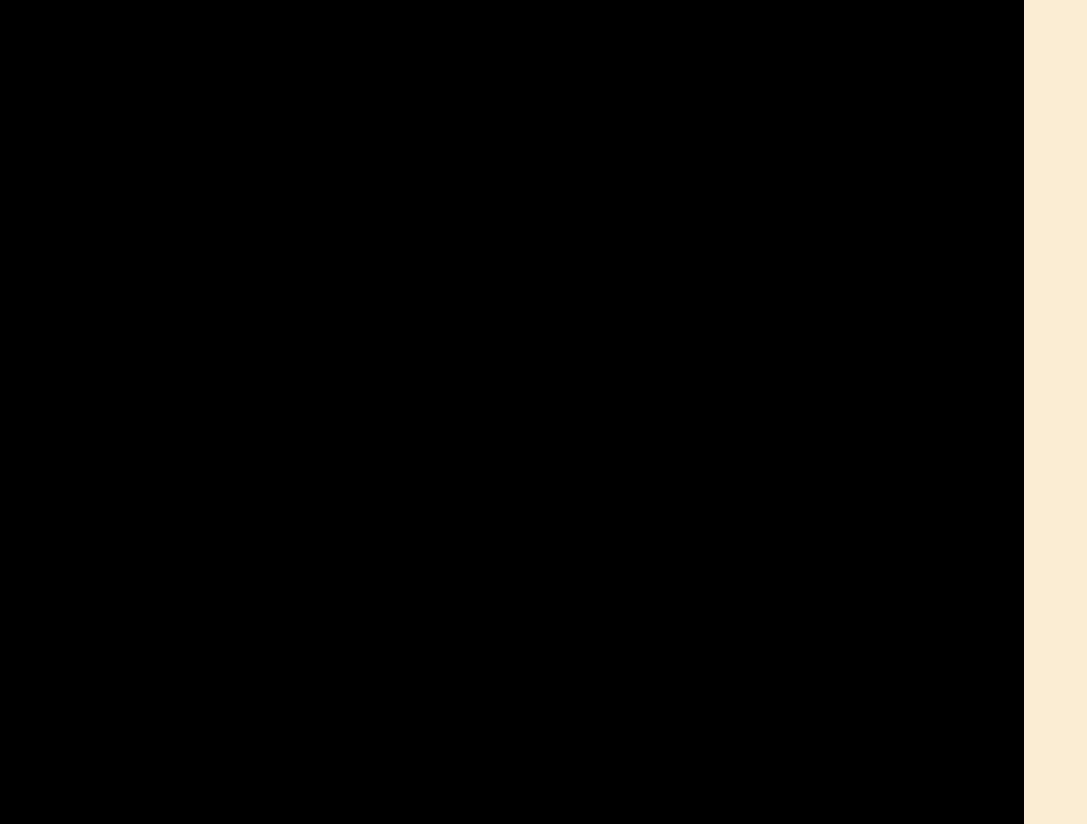
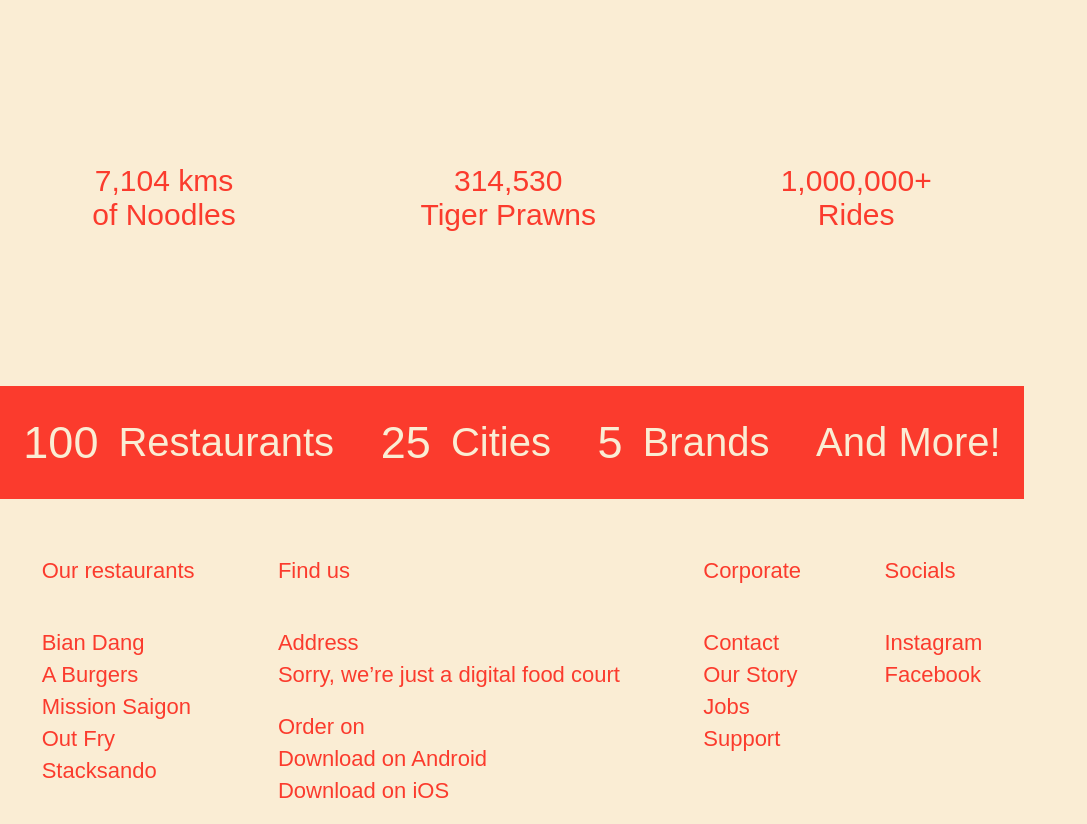
Before and after one commit to Freekson/Tester, a plain HTML site: page index.html in a window 1280 px wide. Shown: the part 1380-2204 px from the top of the page, without its empty margins (0-1087 px from the left). Drawn offline with nearby package versions, Linux system fonts and the light colour scheme; files that its build step writes are made by us from their sources.

Commit message:
Update main.scss

```diff
--- a/css/main.scss
+++ b/css/main.scss
@@ -7,8 +7,8 @@ main{
     grid: 1fr 25% 30px / 80% 1fr;
     height: 200px;
     .all-content{
-        background-color: black;
-        .header{
+        background-color: #FAEDD4;
+        header{
             background-color: #FAEDD4;
             display: flex;
             align-items: center;
@@ -19,7 +19,7 @@ main{
                 svg{
                     border: 1px solid #FB3B2D;
                     border-radius: 5px;
-                    padding: 1% 2%;
+                    padding: 1% 3%;
                     height: 53.7px;
                 }
                 svg:first-child{
@@ -169,7 +169,7 @@ main{
                 background-color: #FAEDD4;
                 margin: 0;
                 text-align: left;
-                padding: 20px 0px 20px 50px;
+                padding: 30px 0px 30px 50px;
                 margin-top: -0.5%;
                 font-family: 'Arial';
                 font-size: 55px;
@@ -185,6 +185,81 @@ main{
                 border: 1px solid #FB3B2D;
                 margin: 0;
             }
+        }
+        .info-block{
+            margin-top: 10%;
+            .row{
+                display: flex;
+                justify-content: space-around;
+                align-items: flex-end;
+                margin-bottom: 15%;
+                p{
+                    text-align: center;
+                    font-family: 'Arial';
+                    font-size: 30px;
+                    font-style: normal;
+                    font-weight: 400;
+                    letter-spacing: 0em;
+                    text-align: center;
+                    margin: 0;
+                    color: #FB3B2D;
+                }
+                .column{
+                    display: flex;
+                    flex-direction: column;
+                    align-items: center;
+                    .first-string{
+                        margin-top: 25px;
+                    }
+                }
+            }
+        }
+        .description{
+            background-color: #FB3B2D;
+            display: flex;
+            justify-content: space-around;
+            align-items: center;
+            .text-block{
+                display: flex;
+                font-family: 'Arial';
+                font-size: 40px;
+                margin: 3% 0;
+                color: #FAEDD4;
+                align-items: center;
+                p{
+                    margin: 0;
+                    margin-right: 20px;
+                    font-size: 45px;
+                }
+            }
+        }
+        footer{
+            display: flex;
+            justify-content: space-around;
+            margin: 5% 0 3%;
+            .text-block{
+                p{
+                    font-family: 'Arial';
+                    font-size: 22px;
+                    font-style: normal;
+                    font-weight: 400;
+                    line-height: 22px;
+                    letter-spacing: 0em;
+                    text-align: left;
+                    color:#FB3B2D;
+                    margin: 10px 0;
+                }
+                p:hover{
+                    text-decoration: underline;
+                }
+                .heading{
+                    margin-bottom: 50px;
+                }
+                div{
+                    margin-top: 30px;
+                }
+            }
+
         }
     }
     aside{
```
